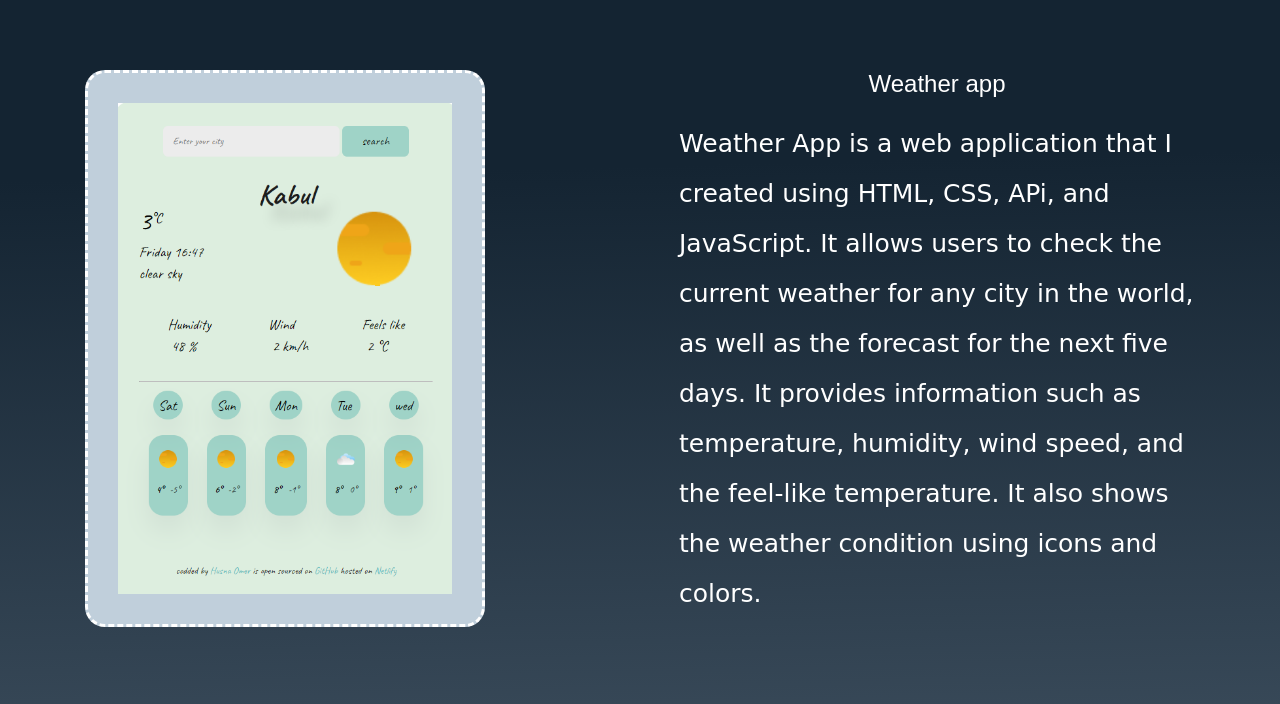
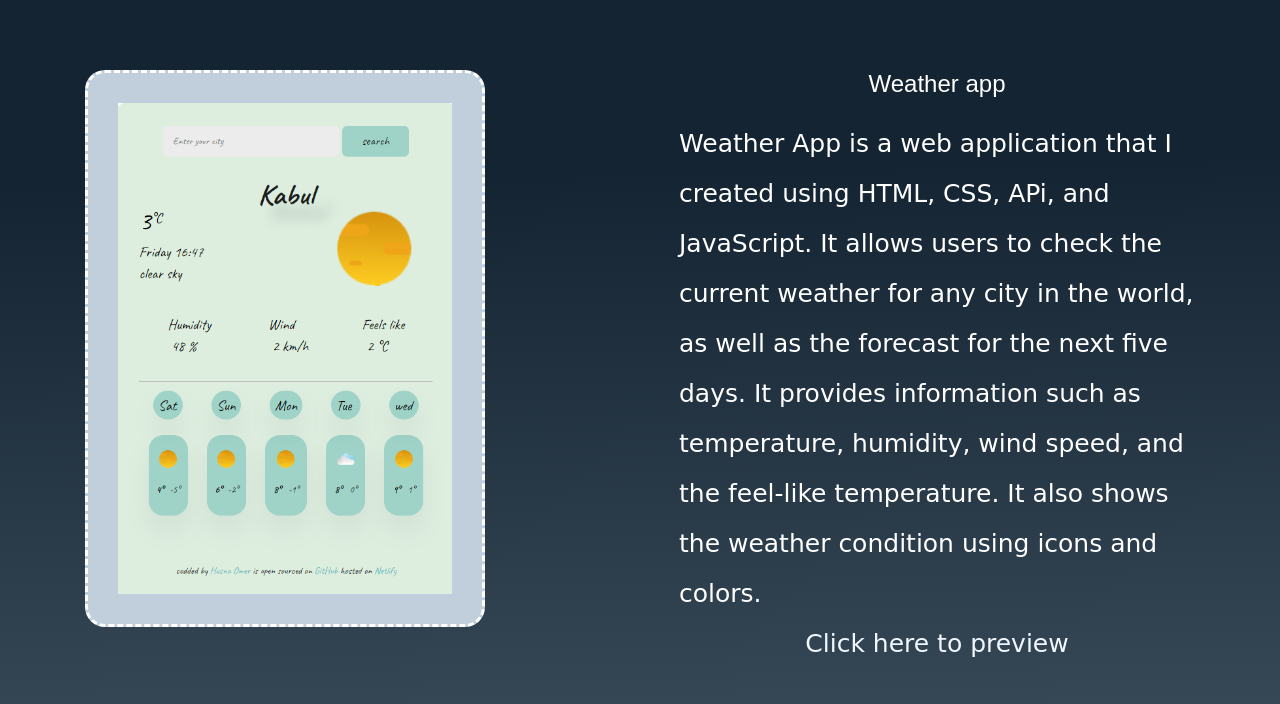
Before and after one commit to husnaomer/my-protfolio, a plain HTML site: page project.html in a window 1280 px wide. Shown: the part 88-792 px from the top of the page. Drawn offline with nearby package versions, Linux system fonts and the light colour scheme; a web font is replaced by a local one.

Commit message:
add link of my website

```diff
--- a/app.css
+++ b/app.css
@@ -77,6 +77,12 @@ p {
   color: white;
   padding-bottom: 20px;
 }
+.web {
+  color: aliceblue;
+  display: block;
+  text-align: center;
+}
+
 .logo {
   color: black;
   text-align: center;
@@ -184,6 +190,7 @@ h5 {
   font-family: "Protest Revolution", sans-serif;
   font-family: "Single Day", cursive;
 }
+
 h6 {
   font-family: "Playfair Display", serif;
   font-family: "Poor Story", system-ui;
--- a/project.html
+++ b/project.html
@@ -65,7 +65,9 @@
     <div class="container">
       <div class="row">
         <div class="col d-none d-md-block mr-5">
-          <img src="images/weather.png" alt="weather project preview" class="img-fluid img1 " />
+
+
+        <img src="images/weather.png" alt="weather project preview" class="img-fluid img1 " />
         </div>
         <div class="col ">
           <h4>Weather app</h4>
@@ -76,6 +78,7 @@
             days. It provides information such as temperature, humidity, wind
             speed, and the feel-like temperature. It also shows the weather
             condition using icons and colors.
+            <a  href="https://husna-shecodes-weather.netlify.app/" class="web" rel="noopener" target="_blank">Click here to preview</a>
           </p>
         </div>
       </div>
```
